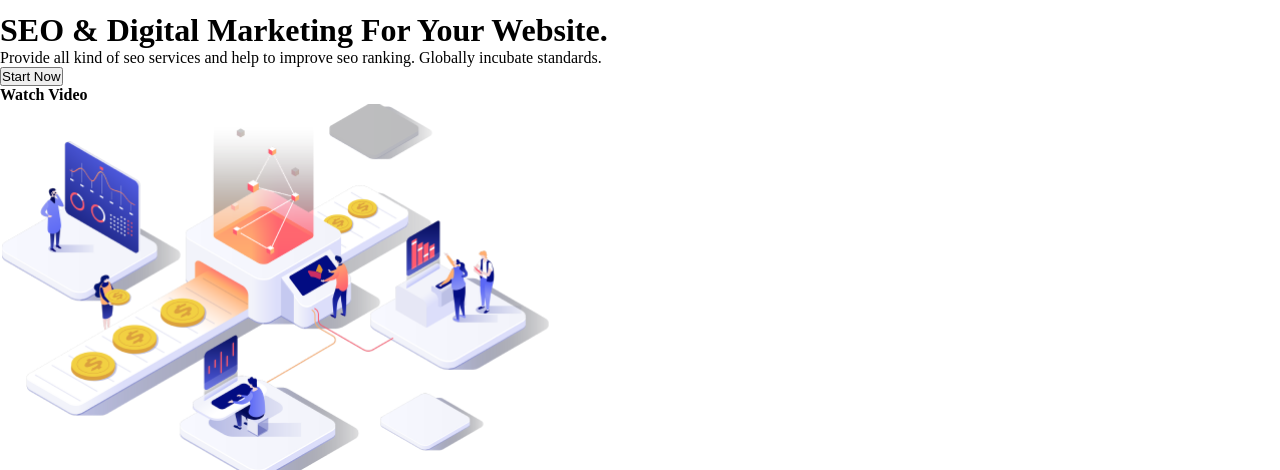
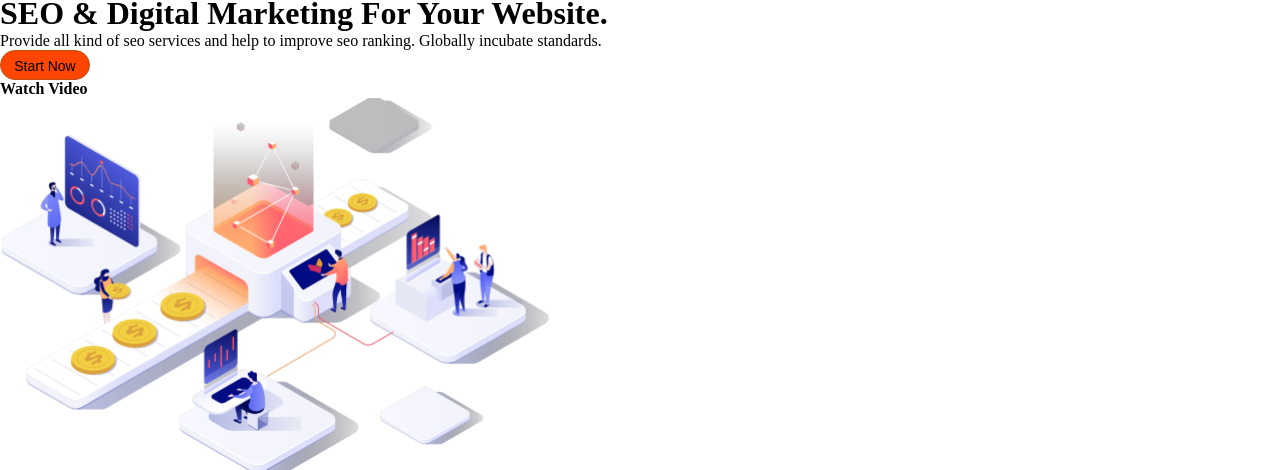
Before and after one commit to 8626100/H_project3, a plain HTML site: page index.html in a window 1280 px wide. Shown: the part 39-509 px from the top of the page. Drawn offline with Linux system fonts and the light colour scheme.

Commit message:
fix another  mistake

```diff
--- a/css/style.css
+++ b/css/style.css
@@ -8,7 +8,7 @@
     display: flex;
     justify-content: center;
     gap: 100px;
-    margin: 0 auto 17px auto;
+    margin: 10 auto 17px auto;
 
 }
 
@@ -28,3 +28,14 @@
     margin: 0 auto 197px auto;
 
 }
+
+.top-about-group-btn {
+    width: 90px;
+    height: 30px;
+    outline: orangered;
+    border: 1px solid rgb(187, 80, 18);
+    border-radius: 15px;
+    font-size: 14px;
+    background-color: orangered;
+    line-height: 30px;
+}
```
